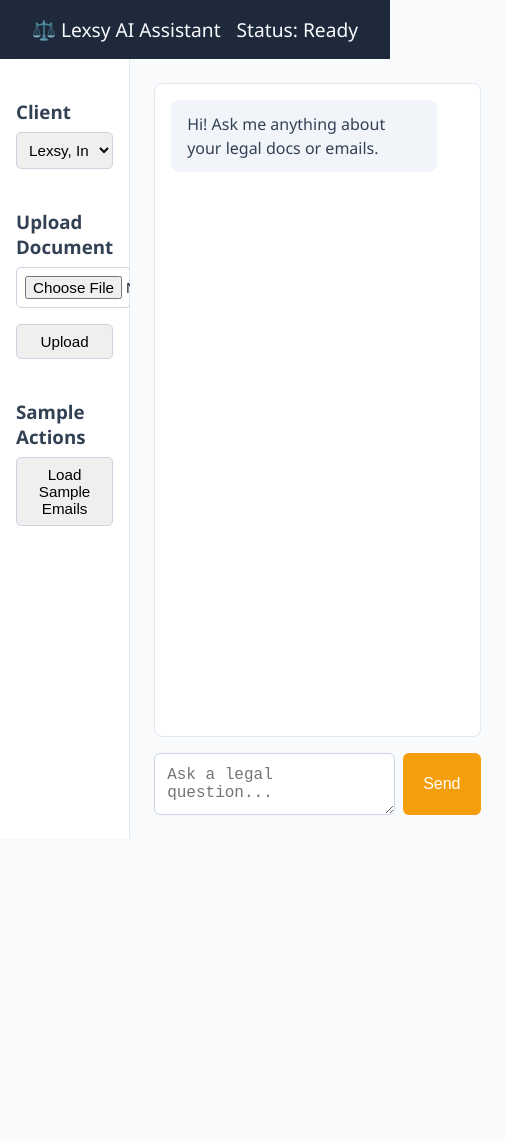
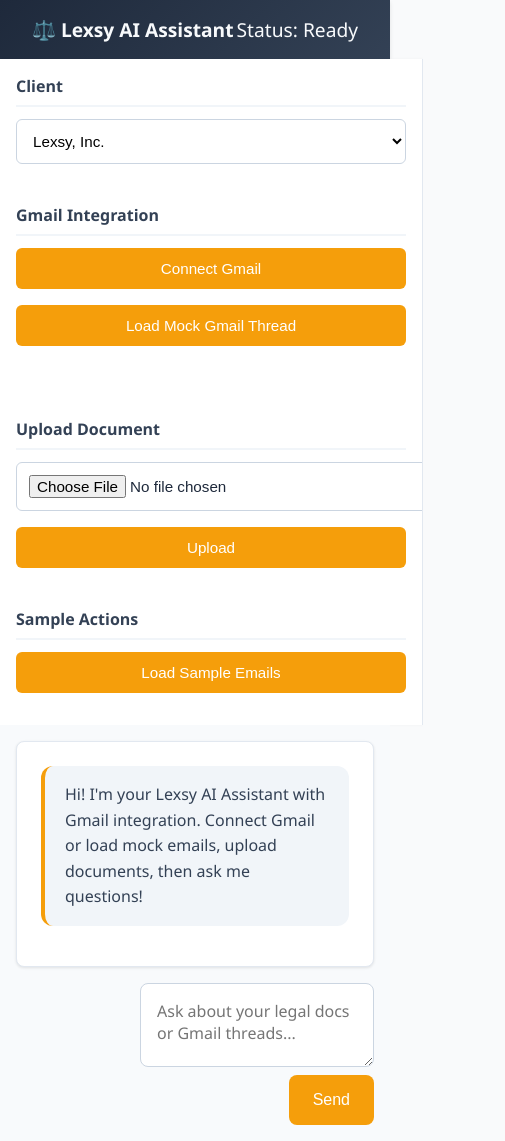
Before and after one commit to Surya-dcode/lexsy-legal-assistant, a plain HTML site: page frontend/index.html in a window 390 px wide. Shown: the whole page, 505 px wide, since content can reach past the window. Before the commit the page ends 844 px from the top, so only its background shows below. Drawn offline with Linux system fonts and the light colour scheme; a script that the page names is missing.

Commit message:
Finalized backend and frontend for Railway deployment

```diff
--- a/frontend/index.html
+++ b/frontend/index.html
@@ -4,7 +4,7 @@
 <head>
   <meta charset="UTF-8" />
   <meta name="viewport" content="width=device-width, initial-scale=1.0" />
-  <title>Lexsy AI Assistant</title>
+  <title>Lexsy AI Assistant - Legal Document & Gmail Analysis</title>
   <link rel="stylesheet" href="style.css" />
 </head>
 <body>
@@ -21,8 +21,13 @@
         <option value="2">TechCorp LLC</option>
       </select>
 
+      <h3>Gmail Integration</h3>
+      <button id="gmail-auth-btn">Connect Gmail</button>
+      <button id="gmail-mock-btn">Load Mock Gmail Thread</button>
+      <div id="gmail-status" class="status-indicator"></div>
+
       <h3>Upload Document</h3>
-      <input type="file" id="doc-input" />
+      <input type="file" id="doc-input" accept=".pdf,.docx,.txt" />
       <button id="upload-btn">Upload</button>
 
       <h3>Sample Actions</h3>
@@ -31,11 +36,14 @@
 
     <section class="main-panel">
       <div class="chat-box" id="chat-box">
-        <div class="message bot">Hi! Ask me anything about your legal docs or emails.</div>
+        <div class="message bot">
+          Hi! I'm your Lexsy AI Assistant with Gmail integration.
+          Connect Gmail or load mock emails, upload documents, then ask me questions!
+        </div>
       </div>
 
       <div class="chat-input">
-        <textarea id="chat-input" placeholder="Ask a legal question..."></textarea>
+        <textarea id="chat-input" placeholder="Ask about your legal docs or Gmail threads..."></textarea>
         <button id="send-btn">Send</button>
       </div>
     </section>
--- a/frontend/style.css
+++ b/frontend/style.css
@@ -2,38 +2,52 @@
 
 body {
   margin: 0;
-  font-family: 'Segoe UI', sans-serif;
+  font-family: 'Segoe UI', Tahoma, Geneva, Verdana, sans-serif;
   background-color: #f9fafb;
   color: #1e293b;
 }
 
 .header {
-  background-color: #1e293b;
+  background: linear-gradient(135deg, #1e293b 0%, #334155 100%);
   color: #f8fafc;
   padding: 1rem 2rem;
   display: flex;
   justify-content: space-between;
   align-items: center;
   font-size: 1.2rem;
+  box-shadow: 0 2px 4px rgba(0, 0, 0, 0.1);
+}
+
+.logo {
+  font-weight: 600;
 }
 
 .container {
   display: flex;
-  min-height: calc(100vh - 64px);
+  min-height: calc(100vh - 70px);
 }
 
 .sidebar {
   background-color: #ffffff;
   border-right: 1px solid #e2e8f0;
-  width: 250px;
-  padding: 1rem;
+  width: 280px;
+  padding: 1.5rem;
   box-shadow: 2px 0 4px rgba(0, 0, 0, 0.03);
+  overflow-y: auto;
 }
 
 .sidebar h3 {
   margin-top: 1.5rem;
-  margin-bottom: 0.5rem;
+  margin-bottom: 0.75rem;
   color: #334155;
+  font-size: 1rem;
+  font-weight: 600;
+  border-bottom: 2px solid #f1f5f9;
+  padding-bottom: 0.5rem;
+}
+
+.sidebar h3:first-child {
+  margin-top: 0;
 }
 
 .sidebar button,
@@ -41,10 +55,42 @@ body {
 .sidebar input[type="file"] {
   width: 100%;
   margin-bottom: 1rem;
-  padding: 0.5rem;
+  padding: 0.75rem;
   font-size: 0.95rem;
-  border-radius: 5px;
+  border-radius: 6px;
   border: 1px solid #cbd5e1;
+  background-color: #ffffff;
+  transition: all 0.2s ease;
+}
+
+.sidebar button {
+  background-color: #f59e0b;
+  color: white;
+  border: none;
+  cursor: pointer;
+  font-weight: 500;
+}
+
+.sidebar button:hover:not(:disabled) {
+  background-color: #d97706;
+  transform: translateY(-1px);
+}
+
+.sidebar button:disabled {
+  background-color: #9ca3af;
+  cursor: not-allowed;
+  transform: none;
+}
+
+.sidebar select {
+  cursor: pointer;
+}
+
+.sidebar select:focus,
+.sidebar input[type="file"]:focus {
+  outline: none;
+  border-color: #f59e0b;
+  box-shadow: 0 0 0 2px rgba(245, 158, 11, 0.2);
 }
 
 .main-panel {
@@ -59,55 +105,140 @@ body {
   flex: 1;
   overflow-y: auto;
   background-color: #ffffff;
-  padding: 1rem;
+  padding: 1.5rem;
   border: 1px solid #e2e8f0;
-  border-radius: 0.5rem;
+  border-radius: 8px;
   margin-bottom: 1rem;
+  box-shadow: 0 1px 3px rgba(0, 0, 0, 0.1);
 }
 
 .message {
-  padding: 0.75rem 1rem;
+  padding: 1rem 1.25rem;
   margin-bottom: 1rem;
-  border-radius: 8px;
+  border-radius: 12px;
   max-width: 80%;
-  line-height: 1.5;
+  line-height: 1.6;
+  word-wrap: break-word;
 }
 
 .message.bot {
   background-color: #f1f5f9;
   color: #334155;
+  border-left: 4px solid #f59e0b;
 }
 
 .message.user {
-  background-color: #facc15;
-  color: #1e1b4b;
-  align-self: flex-end;
+  background-color: #fef3c7;
+  color: #92400e;
+  margin-left: auto;
+  border-right: 4px solid #f59e0b;
 }
 
 .chat-input {
   display: flex;
-  gap: 0.5rem;
+  gap: 0.75rem;
+  align-items: flex-end;
 }
 
 .chat-input textarea {
   flex: 1;
-  padding: 0.75rem;
+  padding: 1rem;
   border: 1px solid #cbd5e1;
-  border-radius: 6px;
+  border-radius: 8px;
   font-size: 1rem;
   resize: vertical;
+  min-height: 50px;
+  max-height: 150px;
+  font-family: inherit;
+  transition: border-color 0.2s ease;
+}
+
+.chat-input textarea:focus {
+  outline: none;
+  border-color: #f59e0b;
+  box-shadow: 0 0 0 2px rgba(245, 158, 11, 0.2);
 }
 
 .chat-input button {
   background-color: #f59e0b;
   border: none;
   color: white;
-  padding: 0 1.25rem;
+  padding: 1rem 1.5rem;
   font-size: 1rem;
-  border-radius: 6px;
+  border-radius: 8px;
   cursor: pointer;
+  font-weight: 500;
+  transition: all 0.2s ease;
+  white-space: nowrap;
 }
 
 .chat-input button:hover {
   background-color: #d97706;
+  transform: translateY(-1px);
 }
+
+.status-indicator {
+  margin-top: 0.5rem;
+  padding: 0.75rem;
+  border-radius: 6px;
+  font-size: 0.9rem;
+  text-align: center;
+  font-weight: 500;
+  transition: all 0.3s ease;
+}
+
+.status-indicator.connected {
+  background-color: #dcfce7;
+  color: #166534;
+  border: 1px solid #bbf7d0;
+}
+
+.status-indicator.disconnected {
+  background-color: #fef2f2;
+  color: #dc2626;
+  border: 1px solid #fecaca;
+}
+
+/* Responsive Design */
+@media (max-width: 768px) {
+  .container {
+    flex-direction: column;
+  }
+
+  .sidebar {
+    width: 100%;
+    padding: 1rem;
+  }
+
+  .main-panel {
+    padding: 1rem;
+  }
+
+  .message {
+    max-width: 95%;
+  }
+
+  .chat-input {
+    flex-direction: column;
+    gap: 0.5rem;
+  }
+}
+
+/* Loading Animation */
+.loading {
+  opacity: 0.7;
+  pointer-events: none;
+}
+
+/* Success/Error Messages */
+.message.success {
+  background-color: #dcfce7;
+  color: #166534;
+  border-left: 4px solid #22c55e;
+}
+
+.message.error {
+  background-color: #fef2f2;
+  color: #dc2626;
+  border-left: 4px solid #ef4444;
+}
```
Also changed, not shown: railway.json (+42 -5 lines), 4 other files.
